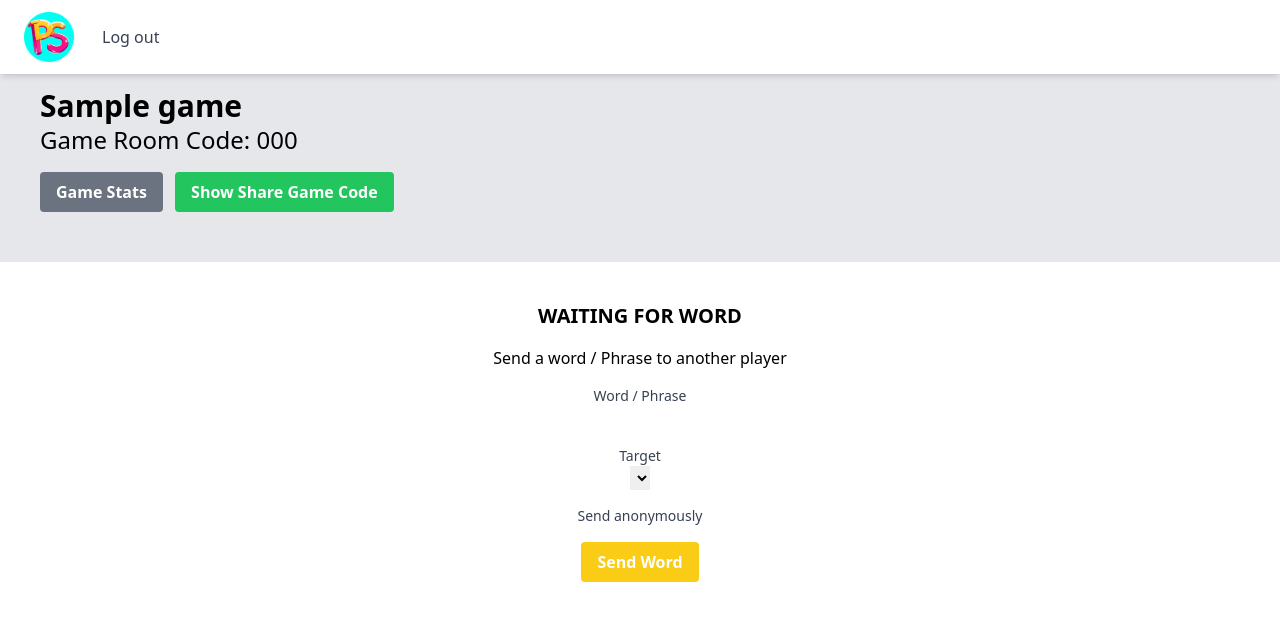
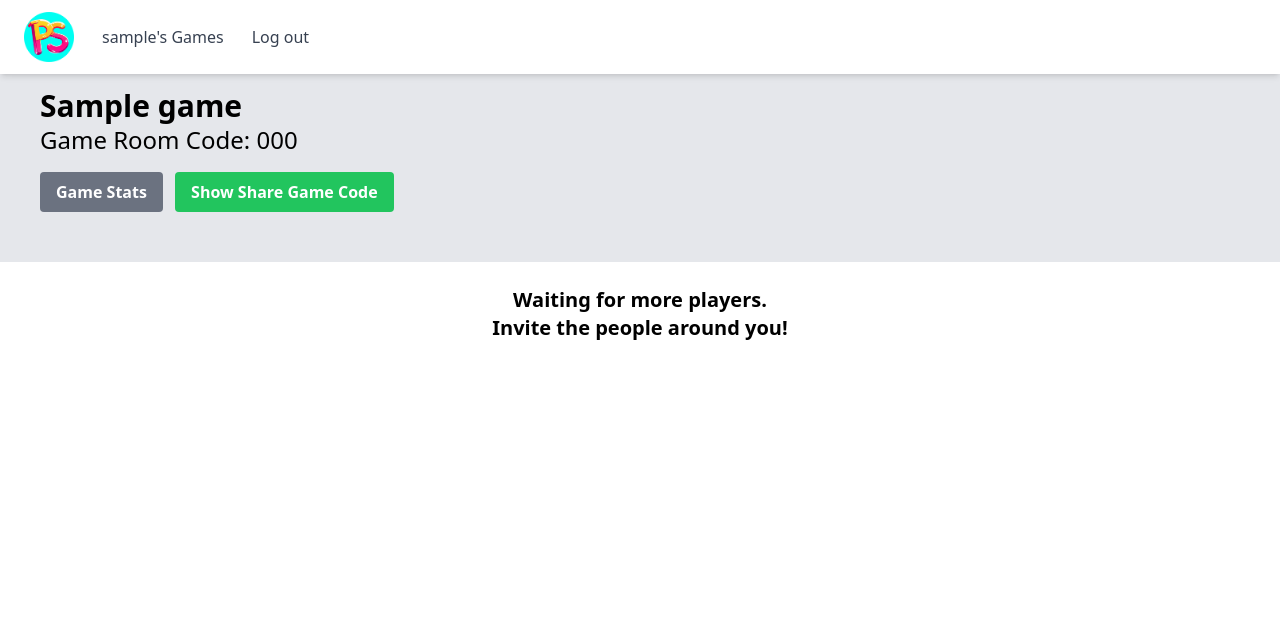
Before and after one commit to peasnrice/pamplesneak2k24, a Django app: page /gameroom/sendword/1/ in a window 1280 px wide. Shown: the top 621 px of the page. Run offline with Django 4.2, Linux system fonts and the light colour scheme; a user stored in the database is signed in; tables that the repository leaves empty hold one stand-in row (values such as "Sample post"); lists and menus that the app fills with data are empty; some libraries are stand-ins or nearby versions.

Commit message:
fixed some game styling, working on player history now - not wroking yet

```diff
--- a/gameroom/forms.py
+++ b/gameroom/forms.py
@@ -35,20 +35,31 @@
         }
 
 
+from django import forms
+
+
 class MessageSender(forms.Form):
-    word = forms.CharField(max_length=64)
+    word = forms.CharField(
+        max_length=64,
+        widget=forms.TextInput(
+            attrs={
+                "class": "form-input block w-full border border-gray-300 rounded-md shadow-sm focus:border-indigo-300 focus:ring focus:ring-indigo-200 focus:ring-opacity-50"
+            }
+        ),
+        label="Word / Phrase",
+    )
+    target = forms.ChoiceField(
+        widget=forms.Select(
+            attrs={
+                "class": "form-select block w-full border border-gray-300 rounded-md shadow-sm focus:border-indigo-300 focus:ring focus:ring-indigo-200 focus:ring-opacity-50"
+            }
+        )
+    )
     send_anonymously = forms.BooleanField(
         initial=False, widget=forms.HiddenInput(), required=False
     )
 
     def __init__(self, players, *args, **kwargs):
-        super(MessageSender, self).__init__(*args, **kwargs)
-        self.fields["target"] = forms.ChoiceField(
-            choices=[(id, name) for id, name in players.items()]
-        )
+        super().__init__(*args, **kwargs)
+        self.fields["target"].choices = [(id, name) for id, name in players.items()]
         self.order_fields(["word", "target", "send_anonymously"])
-
-        # Set 'send_anonymously' field to False by default
-        self.fields["send_anonymously"].initial = False
-
-        self.fields["word"].label = "Word / Phrase"
--- a/gameroom/templates/gameroom/ingame.html
+++ b/gameroom/templates/gameroom/ingame.html
@@ -9,7 +9,6 @@
 </script>
 {% endblock %}
 
-<div class="w-full bg-indigo-500">
 {% block jumbotron %}
 <!-- Flex container with responsive direction -->
 <div class="flex flex-col md:flex-row justify-between items-center p-4">
@@ -38,9 +37,10 @@
 
 </div>
 {% endblock %}
-</div>
 
 {% block content %}
+
+{% if player_count > 0 %}
   <div class="container mx-auto px-4">
     {% if messages %}
         <div id="message-container" class="fixed top-0 left-1/2 transform -translate-x-1/2 bg-green-500 text-white py-2 px-4 rounded-md text-center hidden">
@@ -51,15 +51,22 @@
     {% endif %}
   </div>
 
-<div class="container mx-auto px-4">
-  <div class="my-4">
+  <div class="container mx-auto px-4 py-4" style="background-color: #1E7B4F;">
+    <div class="my-4" >
       {% include "gameroom/playerword.html" %}
     </div>
+  </div>
 
-
-  <div class="my-4 text-center">
-    <h2> Send a word / Phrase to another player</h2>
+  <div class="container mx-auto px-4 py-4 text-center" style="background-color: #E7A13D;">
+    <p class="text-xl font-bold">Send a word/Phrase to another player</p>
     {% include "gameroom/messageform.html" %}
   </div>
+
+{% else %}
+  <div class="container mx-auto px-4 text-center">
+    <p class="text-xl font-bold">Waiting for more players.</p>
+    <p class="text-xl font-bold">Invite the people around you!</p>
   </div>
+{% endif %}
+
 {% endblock %}
--- a/gameroom/templates/gameroom/messageform.html
+++ b/gameroom/templates/gameroom/messageform.html
@@ -1,19 +1,9 @@
-<div id="messageform">
-    <form action="{% url 'gameroom:send_word' game_id=game.id %}" method="POST" class="space-y-4">
+<div id="messageform" class="flex flex-col items-center justify-center">
+  <form action="{% url 'gameroom:send_word' game_id=game.id %}" method="POST" class="space-y-4 w-full max-w-md">
     {% csrf_token %}
-      {% for field in form %}
-        <div>
-          <label for="{{ field.id_for_label }}" class="block text-sm font-medium text-gray-700">{{ field.label }}</label>
-          {{ field }}
-          {% if field.help_text %}
-            <p class="mt-2 text-sm text-gray-500">{{ field.help_text }}</p>
-          {% endif %}
-          {% for error in field.errors %}
-            <p class="text-red-500 text-xs italic">{{ error }}</p>
-          {% endfor %}
-        </div>
-      {% endfor %}
-      <div>
+    {{ form.word }}
+    {{ form.target }}
+    <div class="text-center">
       <button type="submit" class="bg-yellow-400 hover:bg-yellow-500 text-white font-bold py-2 px-4 rounded" value="Send Word">
         Send Word
       </button>
--- a/gameroom/templates/gameroom/playerword.html
+++ b/gameroom/templates/gameroom/playerword.html
@@ -3,11 +3,10 @@
     <div id="word_present">
         <h1 class="text-xl font-bold">You have {{ number_of_words }} word{{ number_of_words|pluralize }} in your queue</h1>
         <h1 class="text-xl font-bold">YOUR CURRENT WORD IS</h1>
-        <button id="show_button" class="bg-green-500 hover:bg-green-600 text-white font-bold py-2 px-4 rounded">Show Word</button>
-        <button id="hide_button" class="bg-green-500 hover:bg-green-600 text-white font-bold py-2 px-4 rounded">Hide Word</button>
+        <button id="show_button" class="bg-blue-500 hover:bg-blue-600 text-white font-bold py-2 px-4 rounded transition duration-200 ease-in-out">Show Word</button>
+        <button id="hide_button" class="bg-gray-500 hover:bg-gray-600 text-white font-bold py-2 px-4 rounded transition duration-200 ease-in-out">Hide Word</button>
         <div class="game_word mt-4">
             <h2 class="text-2xl font-bold">{{ player_word.word }}</h2>
-        </div>
             <p class="mt-2">sent by
                 {% if player_word.created_by %}
                     <i>{{ player_word.created_by }}</i>
@@ -15,16 +14,17 @@
                     <i>anonymous</i>
                 {% endif %}
             </p>
-        <p>I said my word and <button id="succeeded_button"  data-word-id="{{ player_word.id }}" data-game-id="{{ game.id }}" data-player-id="{{ player.id }}" class="bg-yellow-400 hover:bg-yellow-500 text-white font-bold py-1 px-2 rounded text-xs">
-            Succeeded
-        </button> <b>/</b>
-        <button id="failed_button" data-word-id="{{ player_word.id }}" data-game-id="{{ game.id }}" data-player-id="{{ player.id }}" class="bg-yellow-400 hover:bg-yellow-500 text-white font-bold py-1 px-2 rounded text-xs">
-            Failed
-        </button> <b>/</b>
-        <button id="skipped_button" data-word-id="{{ player_word.id }}" data-game-id="{{ game.id }}" data-player-id="{{ player.id }}" class="bg-yellow-400 hover:bg-yellow-500 text-white font-bold py-1 px-2 rounded text-xs">
-            Skip!
+            <p>Did you manage to sneak this word/phrase into conversation?</p>
+            <button id="succeeded_button" data-word-id="{{ player_word.id }}" data-game-id="{{ game.id }}" data-player-id="{{ player.id }}" class="bg-green-500 hover:bg-green-600 text-white font-bold py-2 px-4 rounded transition duration-200 ease-in-out">
+                🎉 Yes, I Succeeded
             </button>
-        </p>
+            <button id="failed_button" data-word-id="{{ player_word.id }}" data-game-id="{{ game.id }}" data-player-id="{{ player.id }}" class="bg-red-500 hover:bg-red-600 text-white font-bold py-2 px-4 rounded transition duration-200 ease-in-out">
+                😞 No, I Failed
+            </button>
+            <button id="skipped_button" data-word-id="{{ player_word.id }}" data-game-id="{{ game.id }}" data-player-id="{{ player.id }}" class="bg-orange-500 hover:bg-orange-600 text-white font-bold py-2 px-4 rounded transition duration-200 ease-in-out">
+                🙈 Yikes, I Skipped it!
+            </button>
+        </div>
     </div>
     {% else %}
     <div id="word_not_present">
--- a/gameroom/urls.py
+++ b/gameroom/urls.py
@@ -5,7 +5,7 @@
 app_name = "gameroom"
 
 urlpatterns = [
-    # path('', views.pamplesneak, name='pamplesneak'),
+    # path("", views.pamplesneak, name="pamplesneak"),
     path("start/", views.joingame2, name="joingame2"),
     path("pampleplay/", views.pampleplay, name="pampleplay"),
     path("pampleplay/create", views.creategame, name="creategame"),
--- a/pamplesneak/settings.py
+++ b/pamplesneak/settings.py
@@ -82,7 +82,6 @@
     "allauth.account.middleware.AccountMiddleware",
     "django_browser_reload.middleware.BrowserReloadMiddleware",
     "whitenoise.middleware.WhiteNoiseMiddleware",
-    "pamplesneak.middleware.ClearMessagesMiddleware",
 ]
 
 ROOT_URLCONF = "pamplesneak.urls"
--- a/pamplesneak/urls.py
+++ b/pamplesneak/urls.py
@@ -16,8 +16,9 @@
 """
 from django.contrib import admin
 from django.urls import path, include
+from pamplesneak import views as pamplesneak_views
+from userprofile.views import user_games
 
-from pamplesneak import views as pamplesneak_views
 
 urlpatterns = [
     path("", pamplesneak_views.home, name="home"),
@@ -26,4 +27,5 @@
     path("accounts/", include("allauth.urls")),
     path("__reload__/", include("django_browser_reload.urls")),
     path("gameroom/", include("gameroom.urls")),
+    path("user/games/", user_games, name="user-games"),
 ]
--- a/pamplesneak/views.py
+++ b/pamplesneak/views.py
@@ -36,9 +36,3 @@
 
 
 from allauth.account.views import LoginView
-
-
-class CustomLoginView(LoginView):
-    def form_invalid(self, form):
-        # Add your logic here. You can send messages or log events
-        return redirect("")
--- a/templates/account/base.html
+++ b/templates/account/base.html
@@ -1,8 +1,6 @@
 {% extends "default_base.html" %}
 
 {% block jumbotron %}
-{% endblock %}
-
 {% if messages %}
 <div class="bg-blue-100 border-t border-b border-blue-500 text-blue-700 px-4 py-3" role="alert">
   <strong class="font-bold">Messages:</strong>
@@ -13,6 +11,7 @@
   </ul>
 </div>
 {% endif %}
+{% endblock %}
 
 {% block content %}
 {% endblock %}
--- a/templates/account/login.html
+++ b/templates/account/login.html
@@ -4,6 +4,7 @@
 {% load account %}
 {% load socialaccount %}
 {% load static %}
+{% load widget_tweaks %}
 
 {% block head_title %}
 {% trans "Sign In" %}
@@ -39,7 +40,7 @@
           {% trans "Username" %}
         </label>
         <input type="text" name="login" id="username"
-          class="shadow border rounded w-full py-2 px-3 text-gray-700 leading-tight focus:outline-none focus:shadow-outline"
+          class="shadow appearance-none border rounded w-full py-2 px-3 text-gray-700 leading-tight focus:outline-none focus:shadow-outline"
           required>
       </div>
       <div class="mb-6">
@@ -47,7 +48,7 @@
           {% trans "Password" %}
         </label>
         <input type="password" name="password" id="password"
-          class="shadow border rounded w-full py-2 px-3 text-gray-700 mb-3 leading-tight focus:outline-none focus:shadow-outline"
+          class="shadow appearance-none border rounded w-full py-2 px-3 text-gray-700 mb-3 leading-tight focus:outline-none focus:shadow-outline"
           required>
       </div>
       <button type="submit" class="bg-blue-500 hover:bg-blue-700 text-white font-bold py-2 px-4 rounded">
--- a/templates/account/password_reset_from_key.html
+++ b/templates/account/password_reset_from_key.html
@@ -1,7 +1,6 @@
 {% extends "account/base.html" %}
 
 
-{% load url from future %}
 {% load i18n %}
 {% block head_title %}{% trans "Change Password" %}{% endblock %}
 
--- a/templates/account/password_set.html
+++ b/templates/account/password_set.html
@@ -1,7 +1,6 @@
 {% extends "account/base.html" %}
 
 
-{% load url from future %}
 {% load i18n %}
 
 {% block head_title %}{% trans "Set Password" %}{% endblock %}
--- a/templates/default_base.html
+++ b/templates/default_base.html
@@ -41,12 +41,11 @@
             <div class="hidden md:flex items-center space-x-1">
               <!-- <a class="py-2 px-3 text-gray-700 hover:text-gray-900" href="/gameroom/pampleplay">Pamplesneak
                 Lobby</a> -->
-              <!-- {% if user.is_authenticated %} -->
-              <!-- <a class="py-2 px-3 text-gray-700 hover:text-gray-900" href="/pampleprofile">{{ user.username }}</a> -->
-              <a class="py-2 px-3 text-gray-700 hover:text-gray-900" href="/accounts/logout">Log out</a>
+              {% if user.is_authenticated %}
+                <a class="py-2 px-3 text-gray-700 hover:text-gray-900" href="{% url 'user-games' %}">{{ user.username }}'s Games</a>
+                <a class="py-2 px-3 text-gray-700 hover:text-gray-900" href="/accounts/logout">Log out</a>
               {% else %}
-              <a class="py-2 px-3 text-gray-700 hover:text-gray-900" href="/accounts/signup">Sign up</a>
-              <a class="py-2 px-3 text-gray-700 hover:text-gray-900" href="/accounts/login">Log in</a>
+              <a class="py-2 px-3 text-gray-700 hover:text-gray-900" href="/">Log In / Sign Up</a>
               {% endif %}
             </div>
           </div>
@@ -63,13 +62,11 @@
       </div>
       <!-- mobile menu -->
       <div id="mobile-menu" class="mobile-menu hidden md:hidden">
-        <!-- <a class="block py-2 px-4 text-sm hover:bg-gray-200" href="/gameroom/pampleplay">Pamplesneak Lobby</a>
-        {% if user.is_authenticated %} -->
-        <!-- <a class="block py-2 px-4 text-sm hover:bg-gray-200" href="/pampleprofile">{{ user.username }}</a> -->
-        <a class="block py-2 px-4 text-sm hover:bg-gray-200" href="/accounts/logout">Log out</a>
+        {% if user.is_authenticated %}
+          <a class="block py-2 px-4 text-sm hover:bg-gray-200" href="{% url 'user-games' %}">{{ user.username }}'s Games</a>
+          <a class="block py-2 px-4 text-sm hover:bg-gray-200" href="/accounts/logout">Log out</a>
         {% else %}
-        <a class="block py-2 px-4 text-sm hover:bg-gray-200" href="/accounts/signup">Sign up</a>
-        <a class="block py-2 px-4 text-sm hover:bg-gray-200" href="/accounts/login">Log in</a>
+        <a class="block py-2 px-4 text-sm hover:bg-gray-200" href="/">Log In / Sign Up</a>
         {% endif %}
       </div>
     </nav>
@@ -84,7 +81,7 @@
   </div>
 
   <div id="content" class="py-6">
-    <div class="container mx-auto px-6">
+    <div class="container mx-auto w-screen px-6">
       {% block content %}{% endblock %}
     </div>
   </div>
```
Also changed, not shown: pamplesneak/middleware.py (deleted, +0 -23 lines), templates/login_or_register.html (+3 -5 lines), userprofile/templates/userprofiles/profile.html (added, +10 -0 lines), userprofile/views.py (+13 -1 lines). Lines whose indentation alone changed are shown as unchanged.
